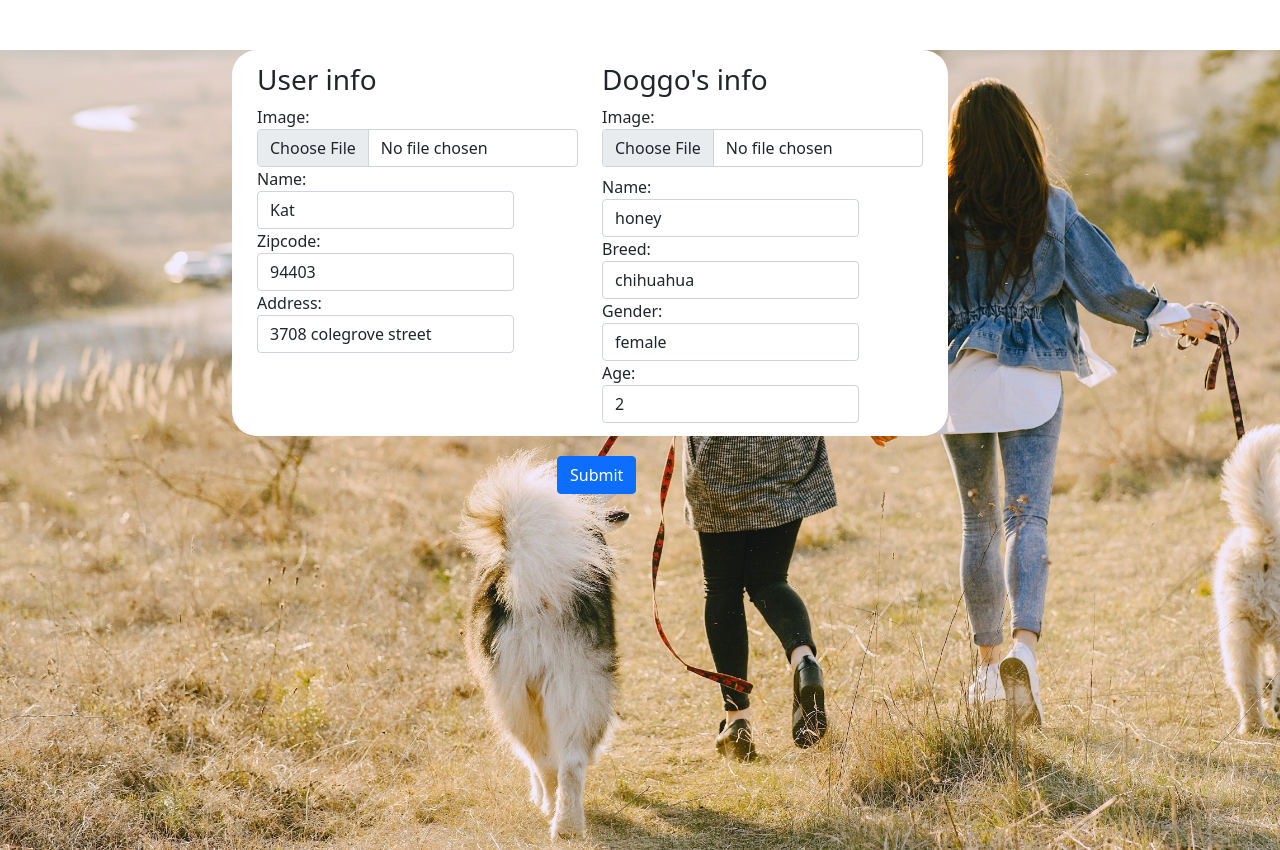
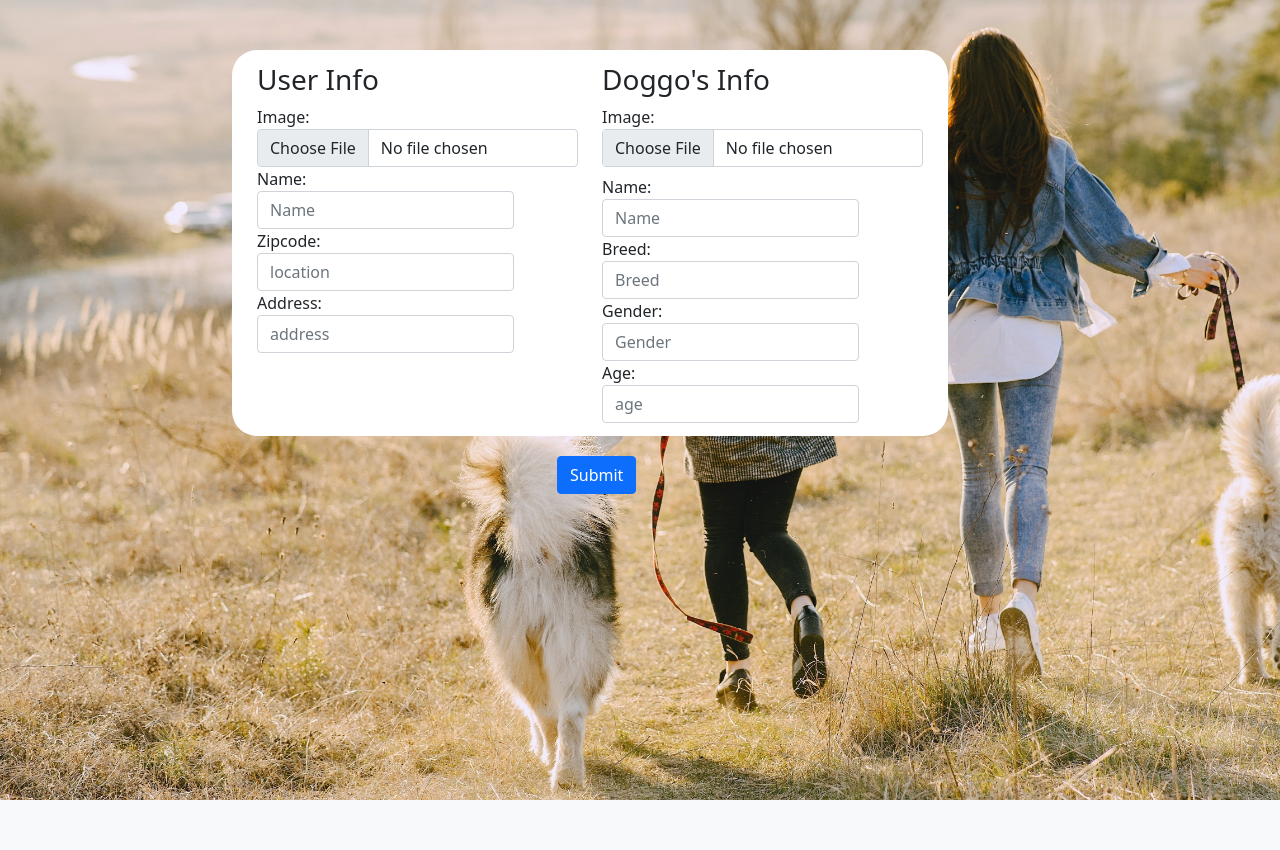
Before and after one commit to shradhalad/HB-Project-Doggy-Trails, a Flask app: template templates/user_profile.html in a window 1280 px wide. Shown: the part 56-906 px from the top of the page. After the commit the page ends 856 px from the top, so only its background shows below. Run offline with Flask 2, Linux system fonts and the light colour scheme; the template is opened without the code that fills it, so the values that code supplies are empty.

Commit message:
final touches

```diff
--- a/requirements.txt
+++ b/requirements.txt
@@ -34,3 +34,6 @@ traitlets==5.1.1
 urllib3==1.26.8
 wcwidth==0.2.5
 Werkzeug==2.0.1
+ndg-httpsclient
+pyopenssl
+pyasn1
--- a/server.py
+++ b/server.py
@@ -45,14 +45,11 @@ def complete_signup():
     new_user = User(email=email, password=password)
 
     user = User.query.filter_by(email=email).first()
-
-
-
-
     if not user:
         add_geocoding_data(new_user)
         db.session.add(new_user)
         db.session.commit()
+        db.session.flush()
         user = new_user
 
     resp = make_response(render_template("user_profile.html", user=user))
@@ -85,7 +82,8 @@ def check_user(email, password):
     session["user_id"] = user.user_id
 
     flash("Logged in")
-    resp = redirect("/user_profile")
+    resp = make_response(redirect("/user_profile"))
+    assert user.user_id is not None
     resp.set_cookie('user_id', user.user_id)
 
     return resp
@@ -112,7 +110,6 @@ def render_picture(data):
 
 @app.route('/POST_user_profile', methods = ['POST'])
 def POST_user_profile():
-
     user_image = request.files["user_image"]
     user_name = request.form["user_name"]
     zipcode = request.form["zipcode"]
@@ -128,11 +125,14 @@ def POST_user_profile():
     # print(request.files.keys())
 
     update_user_id = request.cookies.get('user_id')
+    image_bytes = user_image.read()
     print(repr(update_user_id))
-    user = User.query.filter_by(user_id=int(update_user_id)).first()
+    if update_user_id is not None:
+        user = User.query.filter_by(user_id=int(update_user_id)).first()
+
     if user is None:
-        redirect ('/signup')
-    user.user_image = user_image.read()
+        return make_response(redirect('/signup'))
+    user.user_image = image_bytes
     user_image.stream.seek(0)
     user.user_name = user_name
     user.zipcode = zipcode
@@ -149,12 +149,10 @@ def POST_user_profile():
 
     add_geocoding_data(user)
     db.session.commit()
+    response = make_response(redirect ('/search'))
+    response.set_cookie('user_name', user.user_name)
 
-
-
-
-    return redirect ('/search')
-
+    return response
 
 
 @app.route('/search', methods = ['GET'])
--- a/templates/search.html
+++ b/templates/search.html
@@ -7,7 +7,7 @@
       <h4>Enter location information:</h4>
       <form method="GET" action="/search">
         <label for="zip">Zipcode: <span class="loading"></span></label>
-        <input id="zip" name="zip" value="94403" /><br>
+        <input id="zip" name="zip"/><br>
       </form>
 
       <div>
--- a/templates/signup.html
+++ b/templates/signup.html
@@ -35,13 +35,11 @@
         <form action="/signup" method="post">
           <div class="form-group">
             <label for="emailOne" class=""><b>Email</b></label>
-            <input id="emailOne" type="text" class="form-control" placeholder="Enter Email" name="email"
-              value="honey@gmail.com" required>
+            <input id="emailOne" type="text" class="form-control" placeholder="Enter Email" name="email" required>
           </div>
           <div class="form-group">
             <label for="passwordOne" class=""><b>Password</b></label>
-            <input id="passwordOne" type="password" class="form-control" placeholder="Enter Password" name="password"
-              value="12345" required>
+            <input id="passwordOne" type="password" class="form-control" placeholder="Enter Password" name="password" required>
           </div>
 
           <br>
--- a/templates/user_profile.html
+++ b/templates/user_profile.html
@@ -32,11 +32,11 @@
 <div id='bg' style="background-image: url('static/images/crop1.jpg'); background-size: cover; height: 100vh;"
   class="background-image">
   <form action="/POST_user_profile" class="profile_form" method="post" enctype="multipart/form-data">
-    <div class="container" style="background-color: transparent;">
-      <div class="row" style="background-color: white; border-radius: 25px; margin-top: 50px; margin-right: 250px; margin-left: 150px; padding: 13px">
+    <div class="container" style="background-color: transparent; padding-top: 50px">
+      <div class="row" style="background-color: white; border-radius: 25px; padding-top: 50px; margin-right: 250px; margin-left: 150px; padding: 13px">
         <div class="col">
 
-          <h3>User info</h3>
+          <h3>User Info</h3>
 
           <div>
             <label>Image:
@@ -46,27 +46,26 @@
 
           <div>
             <label>Name:
-              <input type="text" class="form-control" placeholder="Name" name="user_name" value="Kat" required>
+              <input type="text" class="form-control" placeholder="Name" name="user_name" required>
             </label>
           </div>
 
           <div>
             <label>Zipcode:
-              <input type="text" class="form-control" placeholder="location" name="zipcode" value="94403" required>
+              <input type="text" class="form-control" placeholder="location" name="zipcode" required>
             </label>
           </div>
 
           <div>
             <label>Address:
-              <input type="text" class="form-control" placeholder="address" name="address" value="3708 colegrove street"
-                required>
+              <input type="text" class="form-control" placeholder="address" name="address" required>
             </label>
           </div>
 
         </div>
         <div class="col">
 
-          <h3>Doggo's info</h3>
+          <h3>Doggo's Info</h3>
 
           <div>
             <label for="myFile2" class="form-label">Image:
@@ -76,25 +75,24 @@
 
           <div>
             <label for="nameInput">Name:
-              <input id="nameInput" type="text" class="form-control" placeholder="Name" name="dog_name" value="honey"
-                required>
+              <input id="nameInput" type="text" class="form-control" placeholder="Name" name="dog_name" required>
             </label>
           </div>
           <div>
             <label>Breed:
-              <input type="text" class="form-control" placeholder="Breed" name="breed" value="chihuahua" required>
+              <input type="text" class="form-control" placeholder="Breed" name="breed" required>
             </label>
           </div>
 
           <div>
             <label>Gender:
-              <input type="text" class="form-control" placeholder="Gender" name="gender" value="female" required>
+              <input type="text" class="form-control" placeholder="Gender" name="gender" required>
             </label>
           </div>
 
           <div>
             <label>Age:
-              <input type="number" class="form-control" placeholder="age" name="age" value="2" required>
+              <input type="number" class="form-control" placeholder="age" name="age" required>
             </label>
           </div>
 
```
